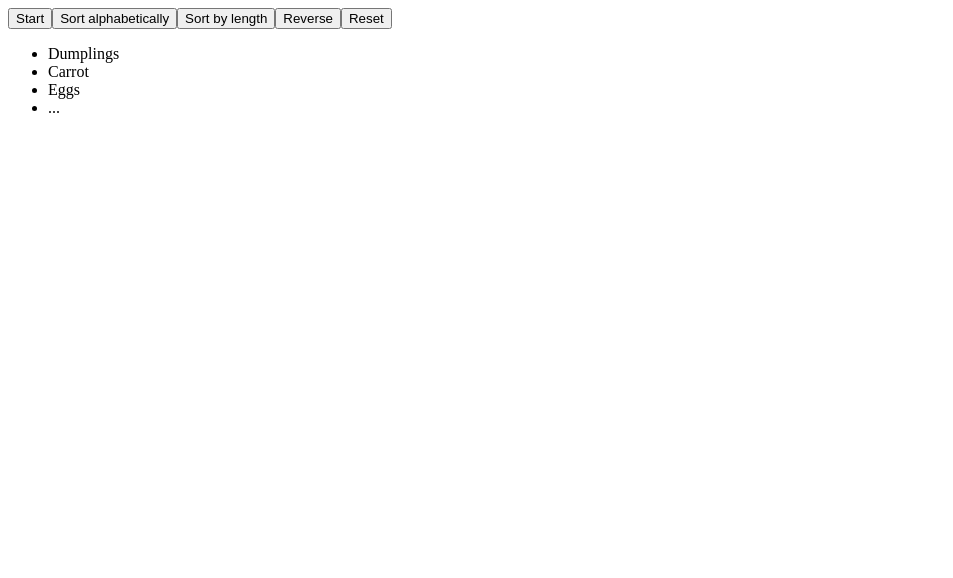
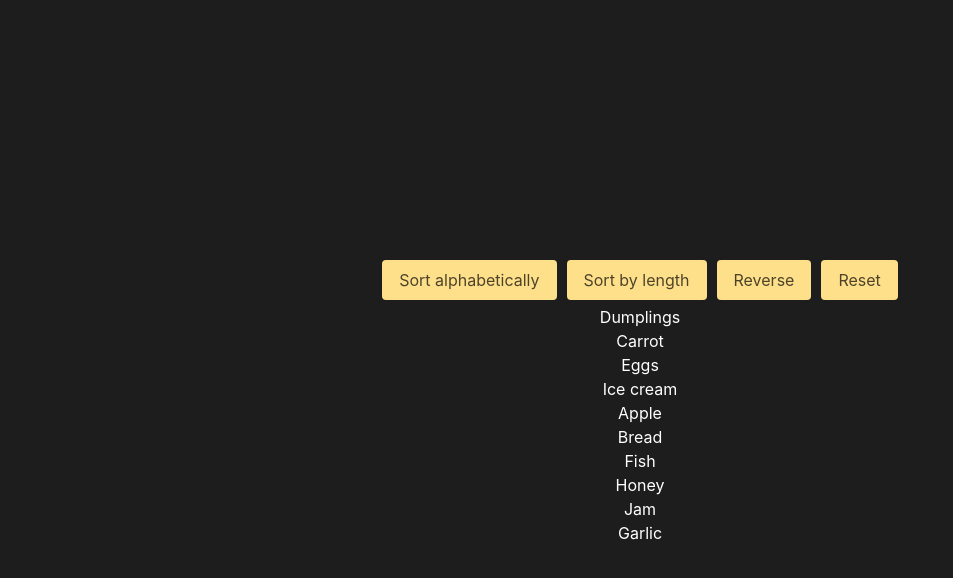
Before and after one commit to mate-academy/react_list-of-goods, a React (Create React App) app: page / in a window 1280 px wide. Both pictures are taken after a click on the button "Start". Shown: the top 578 px of the page, without its empty margins (0-953 px from the left). Built offline with nearby package versions, Linux system fonts and the light colour scheme.

Commit message:
react list of goods

```diff
--- a/package.json
+++ b/package.json
@@ -8,7 +8,6 @@
   "dependencies": {
     "@cypress/react": "^5.12.4",
     "bulma": "^0.9.3",
-    "postcss": "^8.4.12",
     "react": "^17.0.2",
     "react-dom": "^17.0.2",
     "react-scripts": "^4.0.3"
@@ -24,6 +23,7 @@
     "@types/node": "^17.0.23",
     "@types/react": "^17.0.43",
     "@types/react-dom": "^17.0.14",
+    "autoprefixer": "^10.4.7",
     "cypress": "^9.5.3",
     "eslint": "^7.32.0",
     "eslint-plugin-cypress": "^2.11.2",
@@ -32,6 +32,7 @@
     "mochawesome-merge": "^4.2.0",
     "mochawesome-report-generator": "^6.2.0",
     "node-sass": "^6.0.1",
+    "postcss": "^8.4.14",
     "stylelint": "^13.13.1",
     "typescript": "^4.6.3"
   },
--- a/src/App.css
+++ b/src/App.css
@@ -1 +1,18 @@
-/* not empty */
+@import '../node_modules/bulma/css/bulma.css';
+
+.App {
+  background-color: #1d1d1d;
+  min-height: 100vh;
+  display: flex;
+  justify-content: center;
+  align-items: center;
+}
+
+ul {
+  text-align: center;
+  color: #fff;
+}
+
+button {
+  margin: 5px;
+}
--- a/src/App.tsx
+++ b/src/App.tsx
@@ -1,8 +1,8 @@
 /* eslint-disable @typescript-eslint/no-unused-vars */
-import React from 'react';
+import { useState } from 'react';
 import './App.css';
 
-const goodsFromServer = [
+const goodsFromServer: string[] = [
   'Dumplings',
   'Carrot',
   'Eggs',
@@ -15,61 +15,93 @@ const goodsFromServer = [
   'Garlic',
 ];
 
-enum SortType {
-  NONE,
-  ALPABET,
-  LENGTH,
-}
+export const App = () => {
+  const initialGoods = goodsFromServer;
+  const [goods, setGoods] = useState<string[]>(goodsFromServer);
+  const [isStarted, setIsStarted] = useState<boolean>(false);
 
-// Use this function in the render method
-function getReorderedGoods(
-  goods: string[],
-  sortType: SortType,
-  isReversed: boolean,
-) {
-  // Not to mutate the original array
-  const visibleGoods = [...goods];
+  const sortAlphabetically = () => {
+    const sortedByAlphabet: string[] = [...initialGoods].sort();
 
-  // Sort and reverse goods if needed
-  // ...
-
-  return visibleGoods;
-}
-
-// DON'T save goods to the state
-type State = {
-  isStarted: boolean,
-  isReversed: boolean,
-  sortType: SortType,
+    setGoods(sortedByAlphabet);
   };
 
-export const App = () => (
+  const sortByLength = () => {
+    const sortedByLength: string[]
+      = [...initialGoods].sort((a, b) => a.length - b.length);
+
+    setGoods(sortedByLength);
+  };
+
+  const reverse = () => {
+    const reversed: string[] = [...goods].reverse();
+
+    setGoods(reversed);
+  };
+
+  const reset = () => {
+    setGoods(initialGoods);
+  };
+
+  const start = () => {
+    setIsStarted(true);
+  };
+
+  return (
     <div className="App">
-    <button type="button">
+      {!isStarted
+        ? (
+          <button
+            type="button"
+            onClick={start}
+            className="button is-warning"
+          >
             Start
           </button>
-
-    <button type="button">
+        )
+        : (
+          <div>
+            <button
+              type="button"
+              onClick={sortAlphabetically}
+              className="button is-warning"
+            >
               Sort alphabetically
             </button>
 
-    <button type="button">
+            <button
+              type="button"
+              onClick={sortByLength}
+              className="button is-warning"
+            >
               Sort by length
             </button>
 
-    <button type="button">
+            <button
+              type="button"
+              onClick={reverse}
+              className="button is-warning"
+            >
               Reverse
             </button>
 
-    <button type="button">
+            <button
+              type="button"
+              onClick={reset}
+              className="button is-warning"
+            >
               Reset
             </button>
 
             <ul className="Goods">
-      <li className="Goods__item">Dumplings</li>
-      <li className="Goods__item">Carrot</li>
-      <li className="Goods__item">Eggs</li>
-      <li className="Goods__item">...</li>
+              {goods.map(good => (
+                <li key={good} className="Goods__item">
+                  {good}
+                </li>
+              ))}
             </ul>
           </div>
+        )}
+    </div>
   );
+};
```
Also changed, not shown: 2 other files (tests, documents, lock files or other folders). Lines whose indentation alone changed are shown as unchanged.
